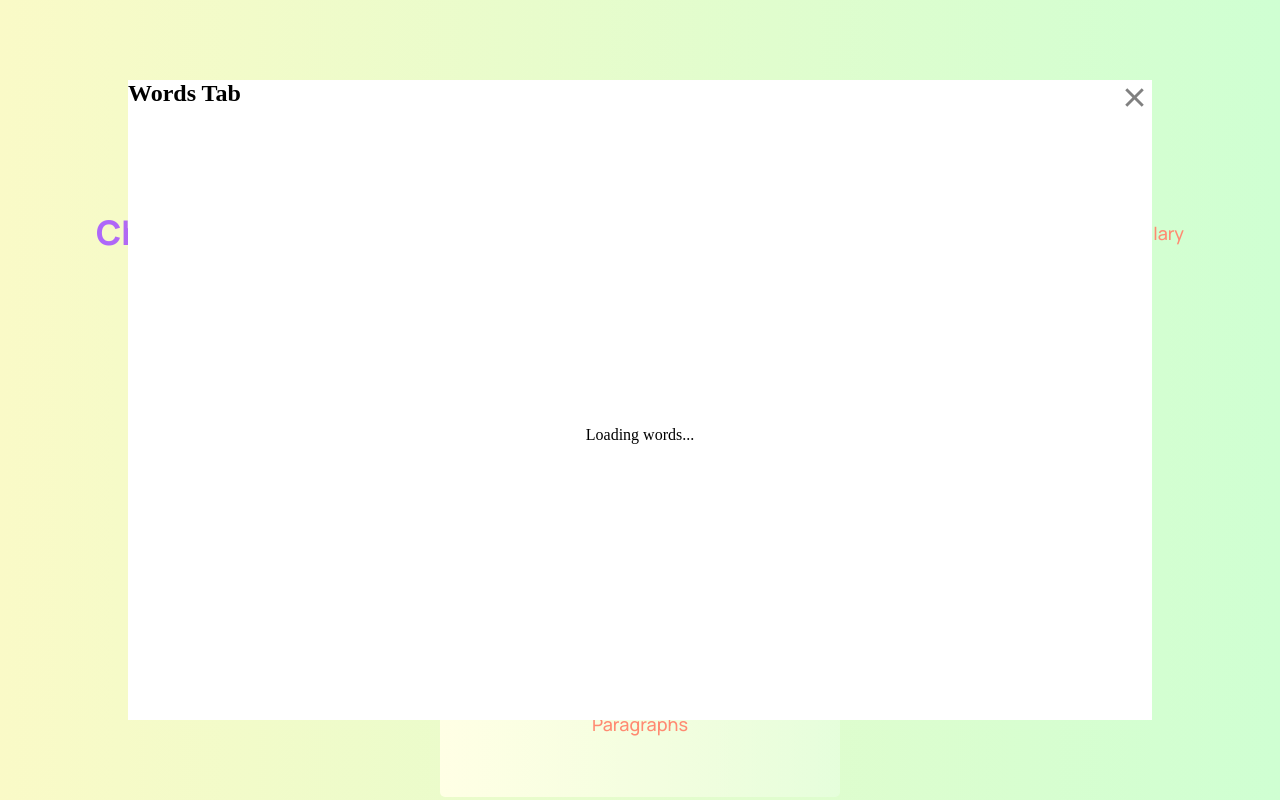
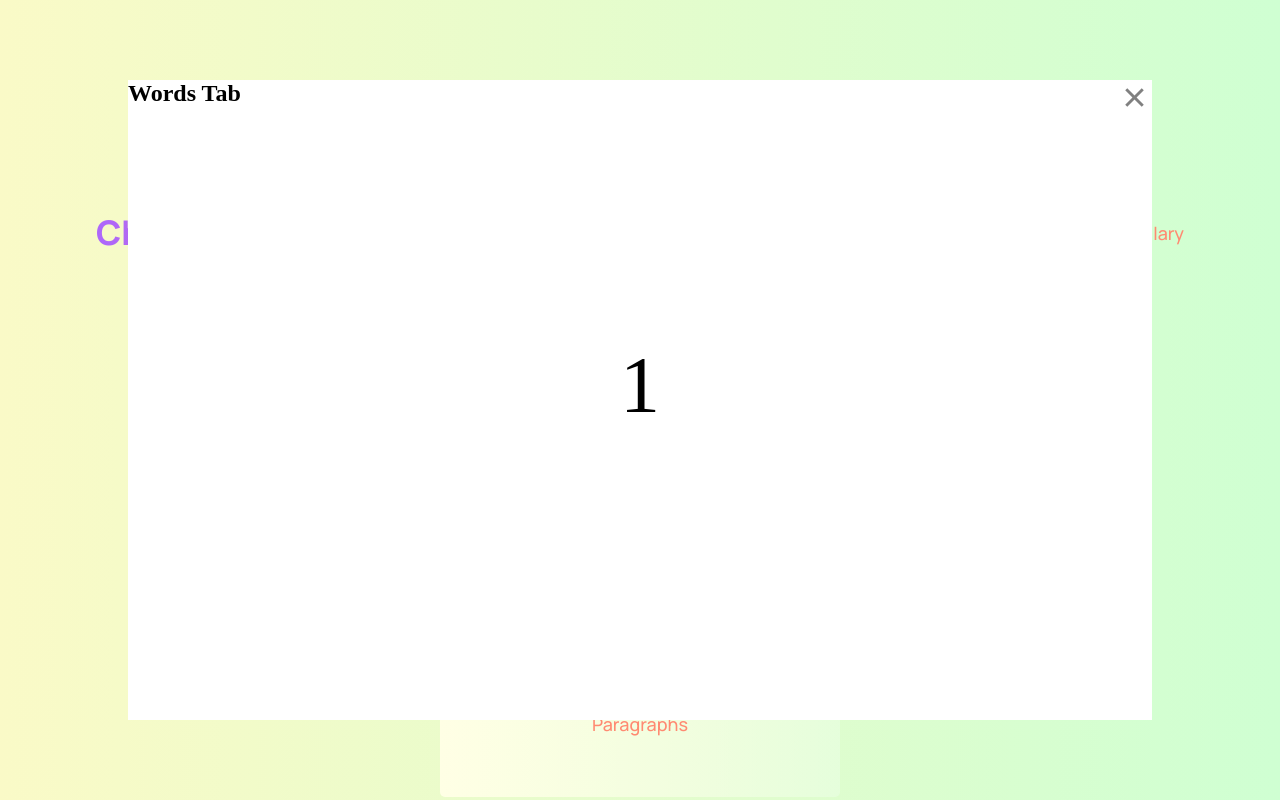
Before and after one commit to VladLys0v/LangArts, a React (Create React App) app: page / in a window 1280 px wide. Both pictures are taken after a click on the button "Words". Shown: the part 403-1203 px from the top of the page. Built offline with nearby package versions, Linux system fonts and the light colour scheme; the HTML template or start-up script is replaced by a standard one.

Commit message:
word's apperance after countdown + button Previous

```diff
--- a/src/containers/wordsModals/WordsModal.jsx
+++ b/src/containers/wordsModals/WordsModal.jsx
@@ -7,6 +7,7 @@ const WordsModal = ({ showWordsModal, setShowWordsModal, language, language2 })
   const [countdown, setCountdown] = useState(3);
   const [words, setWords] = useState([]);
   const [currentIndex, setCurrentIndex] = useState(0);
+  const [showWords, setShowWords] = useState(false);
 
   useEffect(() => {
     const fetchWords = async () => {
@@ -18,6 +19,8 @@ const WordsModal = ({ showWordsModal, setShowWordsModal, language, language2 })
       }
     };
 
+//START! DOES NOT APPEAR, NEEDS TO BE FIXED
+
     if (showWordsModal && countdown > 0) {
       const timer = setTimeout(() => {
         setCountdown(countdown - 1);
@@ -28,6 +31,9 @@ const WordsModal = ({ showWordsModal, setShowWordsModal, language, language2 })
       fetchWords();
     } else if (!showWordsModal) {
       setCountdown(3);
+      setShowWords(false);
+      setCurrentIndex(0);
+      setWords([]);
     }
   }, [showWordsModal, countdown, language]);
 
@@ -35,10 +41,14 @@ const WordsModal = ({ showWordsModal, setShowWordsModal, language, language2 })
     setCurrentIndex(currentIndex + 1);
   }, [currentIndex]);
 
+  const handlePreviousWord = useCallback(() => {
+    setCurrentIndex(currentIndex - 1);
+  }, [currentIndex]);
+
   useEffect(() => {
     if (countdown === 'Start!') {
       const timer = setTimeout(() => {
-        setCountdown('');
+        setShowWords(true);
       }, 1000);
       return () => clearTimeout(timer);
     }
@@ -58,13 +68,15 @@ const WordsModal = ({ showWordsModal, setShowWordsModal, language, language2 })
       </div>
 
       <div className="langarts__wordsModal__content">
-        {words.length === 0 && <div>Loading words...</div>}
-        {words.length > 0 && (
+        {countdown !== 'Start!' && (
+          <div className="langarts__wordsModal__countdown">{countdown}</div>
+        )}
+        {showWords && words.length > 0 && (
           <div>
-            <div className="langarts__wordsModal__countdown">
-              {countdown}
-              {words[currentIndex].word}
-            </div>
+            <div className="langarts__wordsModal__word">{words[currentIndex].word}</div>
+            {currentIndex < words.length + 1 && (
+              <button onClick={handlePreviousWord}>Previous</button>
+            )}
             {currentIndex < words.length - 1 && (
               <button onClick={handleNextWord}>Next</button>
             )}
```
